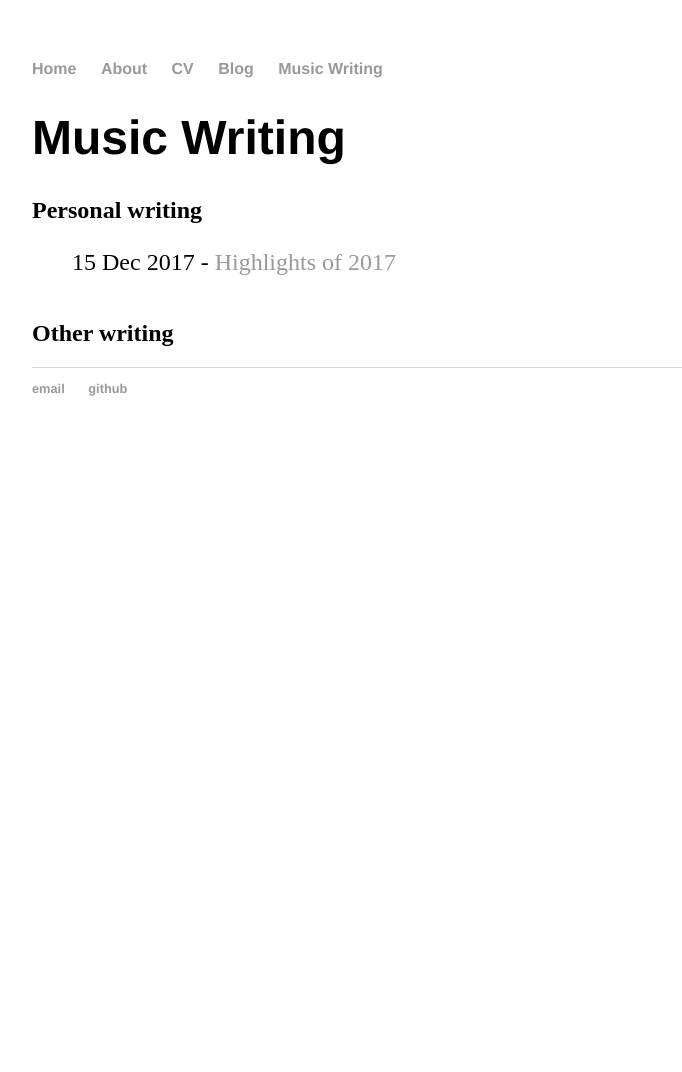
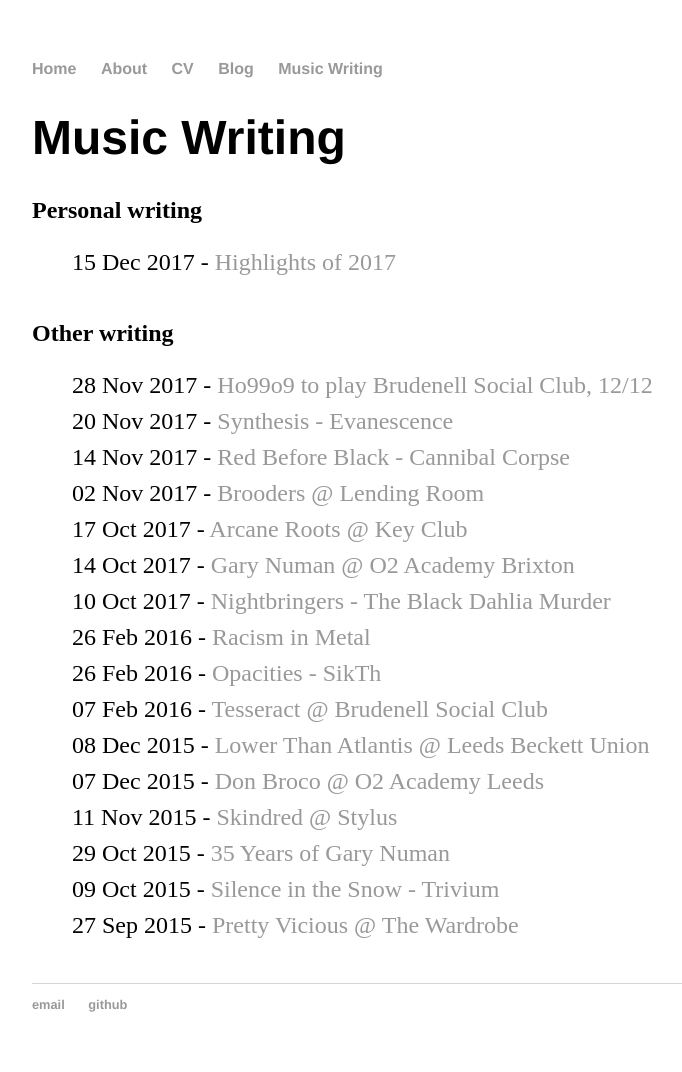
Before and after one commit to ksuchak1990/ksuchak1990.github.io, a Jekyll site: the page built from music/index.html, in a window 1280 px wide. Shown: the whole page, without its empty margins (160-842 px from the left). Built offline with Jekyll 4.4.1, drawn with Linux system fonts in a browser that asks for light colours; before the commit the page ends 900 px from its top, so only the background shows below that.

Commit message:
add other music posts

```diff
--- a/music/index.html
+++ b/music/index.html
@@ -11,3 +11,21 @@ title: Music Writing
 </ul>
 
 <h2>Other writing</h2>
+<ul class="posts">
+	<li><span>28 Nov 2017</span> - <a href="http://www.thegryphon.co.uk/2017/11/28/ho99o9-to-play-brudenell-social-club-1212/" title="Ho99o9 to play Brudenell Social Club, 12/12">Ho99o9 to play Brudenell Social Club, 12/12</a></li>
+	<li><span>20 Nov 2017</span> - <a href="http://www.thegryphon.co.uk/2017/11/20/synthesis-by-evanescence/" title="Synthesis - Evanescence">Synthesis - Evanescence</a></li>
+	<li><span>14 Nov 2017</span> - <a href="http://www.thegryphon.co.uk/2017/11/14/red-before-black-by-cannibal-corpse/" title="Red Before Black - Cannibal Corpse">Red Before Black - Cannibal Corpse</a></li>
+	<li><span>02 Nov 2017</span> - <a href="http://www.thegryphon.co.uk/2017/11/07/brooders-storm-the-lending-room-with-new-single-amnesia/" title="Brooders @ Lending Room">Brooders @ Lending Room</a></li>
+	<li><span>17 Oct 2017</span> - <a href="http://www.thegryphon.co.uk/2017/10/30/arcane-roots-key-club-1710/" title="Arcane Roots @ Key Club">Arcane Roots @ Key Club</a></li>
+	<li><span>14 Oct 2017</span> - <a href="http://www.thegryphon.co.uk/2017/10/23/gary-numan-o2-academy-brixton/" title="Gary Numan @ O2 Academy Brixton">Gary Numan @ O2 Academy Brixton</a></li>
+	<li><span>10 Oct 2017</span> - <a href="http://www.thegryphon.co.uk/2017/10/10/nightbringers-by-the-black-dahlia-murder/" title="Nightbringers - The Black Dahlia Murder">Nightbringers - The Black Dahlia Murder</a></li>
+	<li><span>26 Feb 2016</span> - <a href="http://www.thegryphon.co.uk/2016/02/26/racism-in-metal/" title="Racism in Metal">Racism in Metal</a></li>
+	<li><span>26 Feb 2016</span> - <a href="http://www.sputnikmusic.com/review/69674/SikTh-Opacities/" title="Opacities - SikTh">Opacities - SikTh</a>
+	<li><span>07 Feb 2016</span> - <a href="http://www.thegryphon.co.uk/2016/03/02/tesseract-brudenell-social-club/" title="Tessseract @ Brudenell Social Club">Tesseract @ Brudenell Social Club</a></li>
+	<li><span>08 Dec 2015</span> - <a href="http://www.thegryphon.co.uk/2016/01/08/lower-than-atlantis-leeds-beckett-812/" title="Lower Than Atlantis @ Leeds Beckett Union">Lower Than Atlantis @ Leeds Beckett Union</a></li>
+	<li><span>07 Dec 2015</span> - <a href="http://www.thegryphon.co.uk/2016/01/08/don-broco-o2-academy-712/" title="Don Broco @ O2 Academy Leeds">Don Broco @ O2 Academy Leeds</a></li>
+	<li><span>11 Nov 2015</span> - <a href="http://www.thegryphon.co.uk/2015/11/22/skindred-stylus-1111/" title="Skindred @ Stylus">Skindred @ Stylus</a></li>
+	<li><span>29 Oct 2015</span> - <a href="http://www.thegryphon.co.uk/2015/10/29/35-years-of-gary-numan/" title="35 Years of Gary Numan">35 Years of Gary Numan</a></li>
+	<li><span>09 Oct 2015</span> - <a href="http://www.thegryphon.co.uk/2015/10/09/silence-in-the-snow-by-trivium/" title="Silence in the Snow - Trivium">Silence in the Snow - Trivium</a></li>
+	<li><span>27 Sep 2015</span> - <a href="http://www.thegryphon.co.uk/2015/10/09/pretty-vicious-the-wardrobe-2709/" title="Pretty Vicious @ The Wardrobe">Pretty Vicious @ The Wardrobe</a></li>
+</ul>
```
